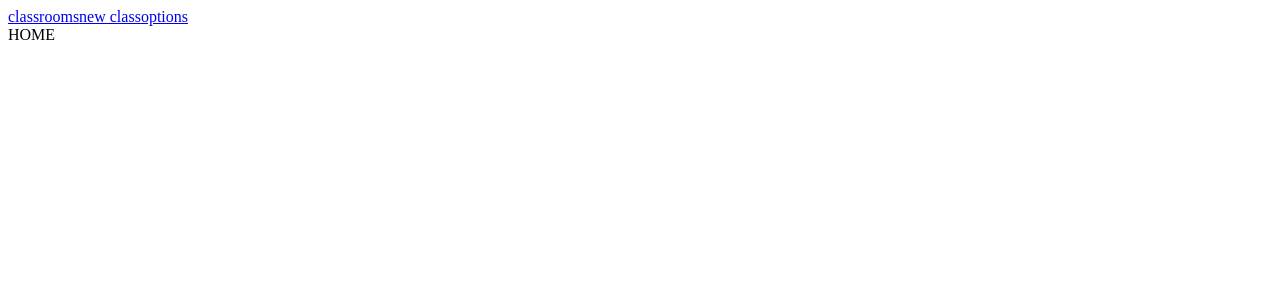
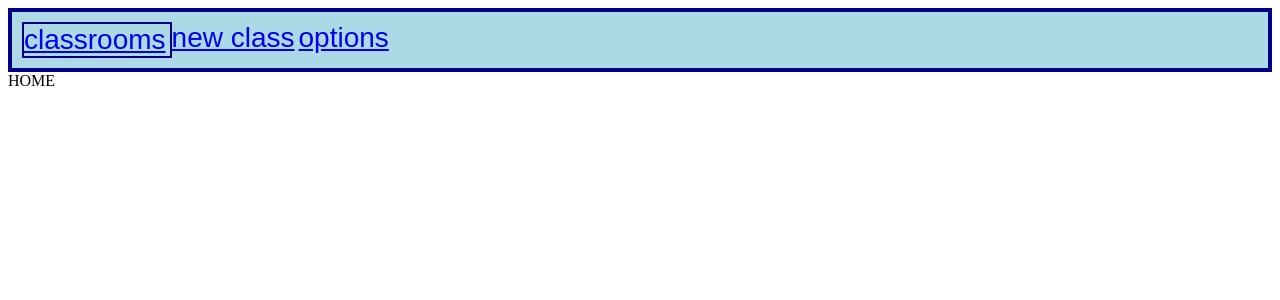
Before and after one commit to gulilo/Classroom, a React (Create React App) app: page / in a window 1280 px wide. Shown: the top 300 px of the page. Built offline with nearby package versions, Linux system fonts and the light colour scheme.

Commit message:
top menu style

```diff
--- a/src/Components/App.jsx
+++ b/src/Components/App.jsx
@@ -11,15 +11,19 @@ import Home from "./Home";
 import NewClass from "./NewClass";
 import Options from "./Options";
 
+import "../menuBar.module.css"
+
 class App extends Component {
   state = {};
   render() {
     return (
       <Router>
         <div>
-          <NavLink to="/classrooms">classrooms</NavLink>
+          <topMenuBar>
+          <menuItem><NavLink to="/classrooms">classrooms</NavLink></menuItem>
           <NavLink to="/classroom/new">new class</NavLink>
           <NavLink to="/options">options</NavLink>
+          </topMenuBar>
           <Switch>
             <Route path="/" exact component={Home} />
             <Route path="/classrooms" exact component={ChooseClass} />
--- /dev/null
+++ b/src/menuBar.module.css
@@ -0,0 +1,22 @@
+
+
+.topMenuBar {
+    background-color: black;
+}
+
+topMenuBar {
+    display: grid;
+    background-color: lightblue;
+    grid-template-columns: auto auto auto 70%;
+    padding: 10px;
+
+    border-style: solid;
+    border-color: navy;
+    border-width: 4px;
+
+    font-size: 28px;
+    font-family: sans-serif;
+}
+topmenubar > menuItem{
+    border: 2px solid navy
+}
```
Also changed, not shown: src/up.css (deleted).
